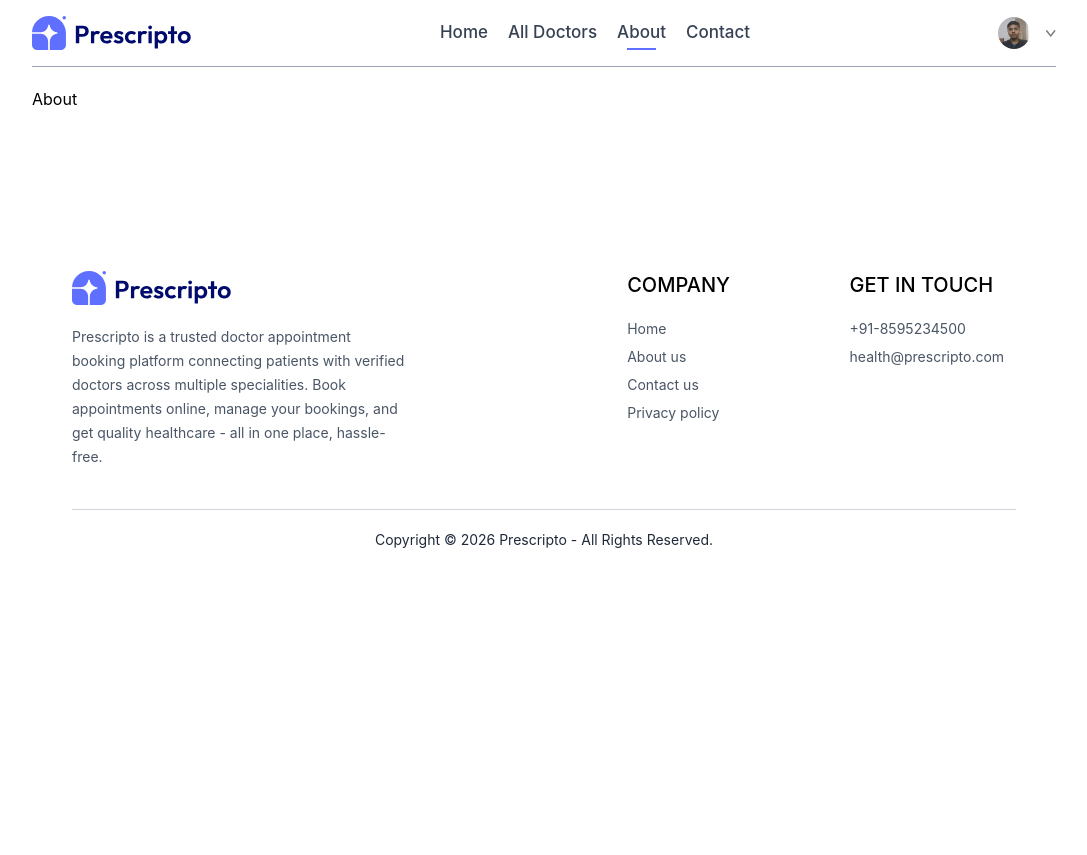
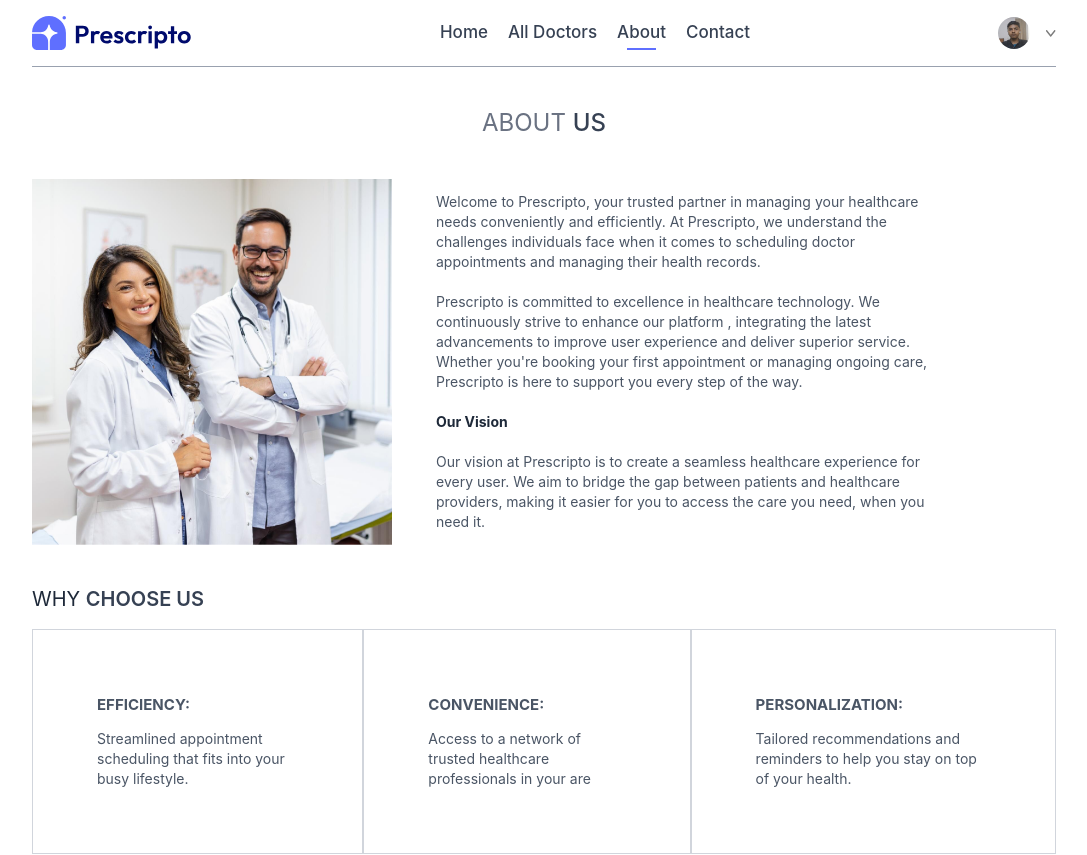
Before and after one commit to Rakeshbhandary08/Doctor_Appointment_Booking_System, a React (Vite) app: page /about in a window 1280 px wide. Shown: the top 855 px of the page, without its empty margins (96-1183 px from the left). Before the commit the page ends 800 px from the top, so only its background shows below. Built offline with nearby package versions, Linux system fonts and the light colour scheme.

Commit message:
update About and Appointment pages

```diff
--- a/src/pages/About.jsx
+++ b/src/pages/About.jsx
@@ -1,9 +1,62 @@
-import React from 'react'
+import React from "react";
+import { assets } from "../assets/assets";
 
 const About = () => {
   return (
-    <div>About</div>
-  )
-}
+    <div>
+      <div className="text-2xl text-center  text-gray-500 pt-5">
+        <p>
+          ABOUT <span className="text-gray-700 font-medium">US</span>
+        </p>
+      </div>
+      <div className="flex my-10 flex-col md:flex-row gap-10">
+        <img src={assets.about_image} className="w-full max-w-[360px]"></img>
+        <div className="flex flex-col text-sm text-gray-600 gap-5 justify-center md:w-2/4 p-1">
+          <p>
+            Welcome to Prescripto, your trusted partner in managing your
+            healthcare needs conveniently and efficiently. At Prescripto, we
+            understand the challenges individuals face when it comes to
+            scheduling doctor appointments and managing their health records.
+          </p>
+          <p>
+            Prescripto is committed to excellence in healthcare technology. We
+            continuously strive to enhance our platform , integrating the latest
+            advancements to improve user experience and deliver superior
+            service. Whether you're booking your first appointment or managing
+            ongoing care, Prescripto is here to support you every step of the
+            way.
+          </p>
+          <b className="text-gray-800">Our Vision</b>
+          <p>
+            Our vision at Prescripto is to create a seamless healthcare
+            experience for every user. We aim to bridge the gap between patients
+            and healthcare providers, making it easier for you to access the
+            care you need, when you need it.
+          </p>
+        </div>
+      </div>
 
-export default About
+      <div>
+        <div className="text-xl my-4">
+        <p className=" text-gray-800">WHY <span className="text-gray-700 font-semibold">CHOOSE US</span></p>
+        </div>
+        <div className="flex flex-col md:flex-row ">
+          <div className="border  border-gray-300 px-10 md:px-16 py-8 md:py-16 flex flex-col text-[15px] hover:bg-primary hover:text-white transition-all duration-500 text-gray-600 cursor-pointer gap-3">
+            <p className="ttext-md font-bold">EFFICIENCY:</p>
+            <p className="text-sm">Streamlined appointment scheduling that fits into your busy lifestyle.</p>
+          </div>
+          <div className="border  border-gray-300 px-10 md:px-16 py-8 md:py-16 flex flex-col text-[15px] hover:bg-primary hover:text-white transition-all duration-500 text-gray-600 cursor-pointer gap-3">
+            <p className=" font-bold">CONVENIENCE:</p>
+            <p className="text-sm">Access to a network of trusted healthcare professionals in your are</p>
+          </div>
+          <div className="border border-gray-300 px-10 md:px-16 py-8 md:py-16 flex flex-col text-[15px] hover:bg-primary hover:text-white transition-all duration-500 text-gray-600 cursor-pointer gap-3">
+            <p className=" font-bold">PERSONALIZATION:</p>
+            <p className="text-sm">Tailored recommendations and reminders to help you stay on top of your health.</p>
+          </div>
+        </div>
+      </div>
+    </div>
+  );
+};
+
+export default About;
--- a/src/pages/Appointment.jsx
+++ b/src/pages/Appointment.jsx
@@ -177,7 +177,7 @@ const Appointment = () => {
               })}
           </div>
           <div className='flex justify-center sm:justify-normal mt-3 mb-10 '>
-          <button className="flex gap-1 items-center bg-primary  px-6 py-2 text-white rounded-full mt-7 transition-transform hover:scale-105 duration-500 transform-gpu">
+          <button className="flex gap-1 items-center bg-primary  px-6 py-2 text-white rounded-full mt-7 transition-transform hover:scale-102 duration-500 transform-gpu">
             Book an Appointment <MousePointerClick className="w-6"/>
           </button>
 
```
